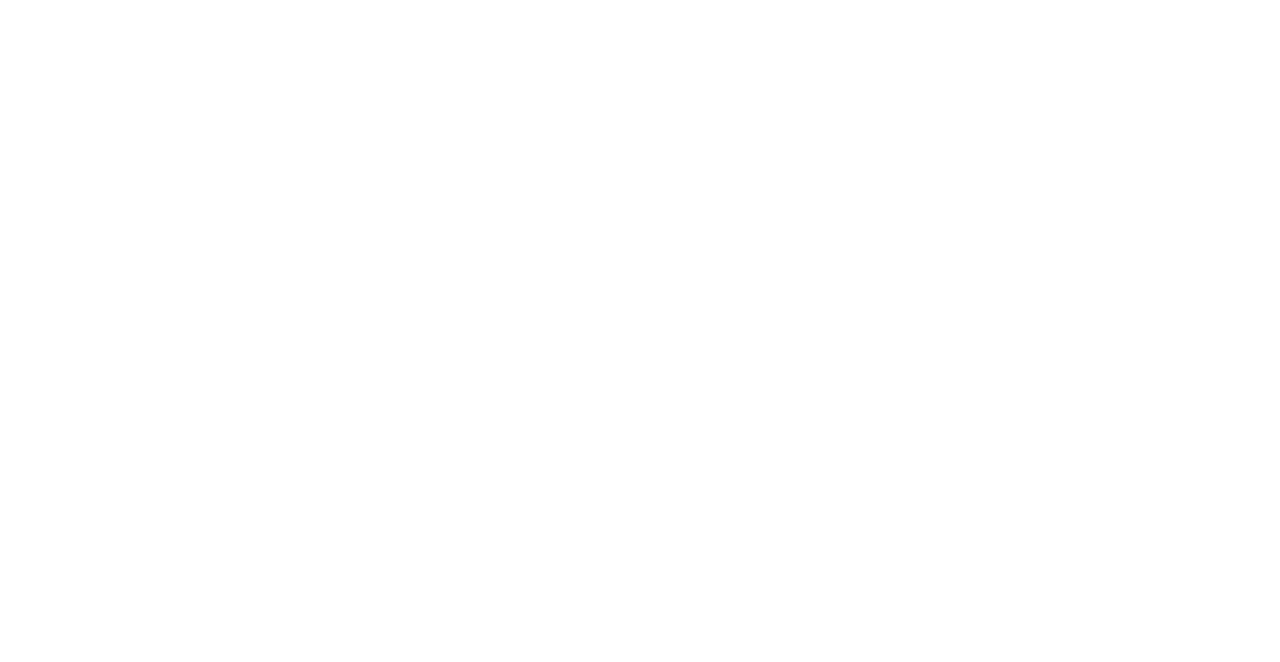
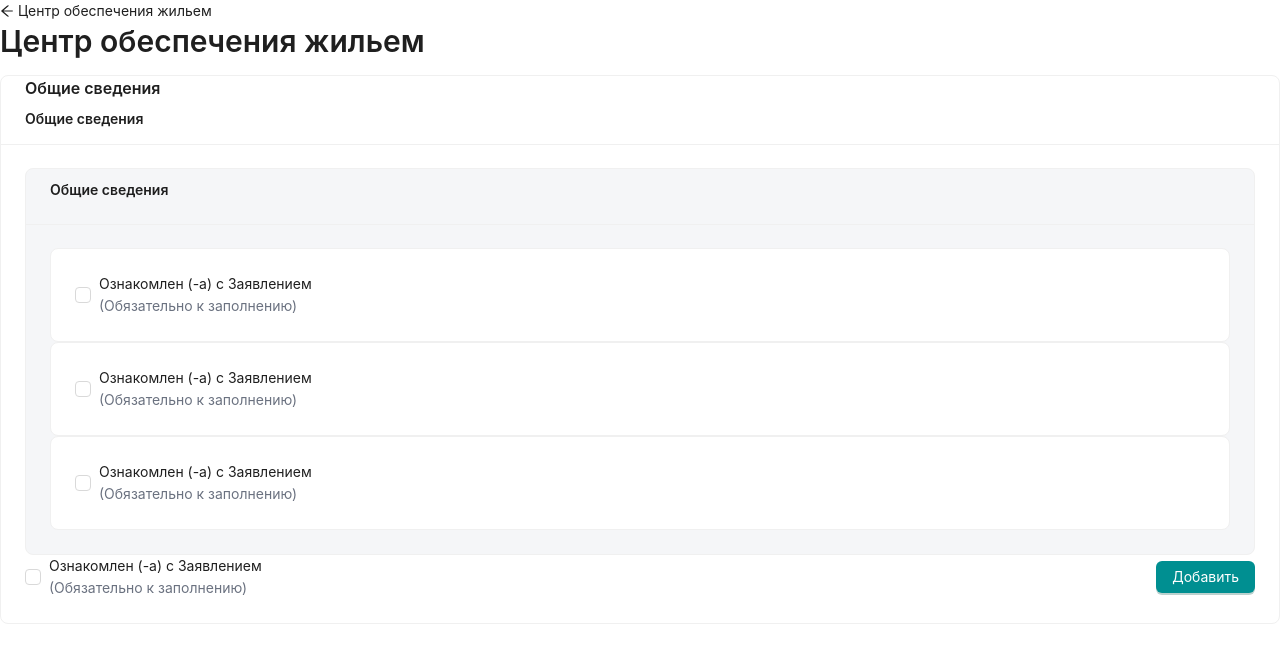
Before and after one commit to Asselya123/baspana-front, a React (Vite) app: page /sign in a window 1280 px wide. Before the commit this address had no page. Shown: the top 662 px of the page. Built offline with nearby package versions, Linux system fonts and the light colour scheme.

Commit message:
feat: sign page

```diff
--- a/src/Routes.tsx
+++ b/src/Routes.tsx
@@ -1,13 +1,13 @@
 import { FC } from "react";
 import { Route, Routes } from "react-router-dom";
-import { ApplicationFormPage } from "./modules/application/pages/ApplicationFormPage";
+import { ApplicationRoutes } from "./modules/application/ApplicationRoutes";
 
 interface RouterProviderProps {}
 
 export const RouterProvider: FC<RouterProviderProps> = ({}) => {
   return (
     <Routes>
-      <Route path="/" element={<ApplicationFormPage />} />
+      <Route path="/*" element={<ApplicationRoutes />} />
     </Routes>
   );
 };
--- a/src/modules/application/ApplicationRoutes.tsx
+++ b/src/modules/application/ApplicationRoutes.tsx
@@ -1,6 +1,7 @@
 import { FC } from "react";
 import { Route, Routes } from "react-router-dom";
 import { ApplicationFormPage } from "./pages/ApplicationFormPage";
+import { ApplicationSignPage } from "./pages/ApplicationSignPage";
 
 interface ApplicationRoutesProps {}
 
@@ -8,6 +9,7 @@
   return (
     <Routes>
       <Route path="/" element={<ApplicationFormPage />} />
+      <Route path="/sign" element={<ApplicationSignPage />} />
     </Routes>
   );
 };
--- /dev/null
+++ b/src/modules/application/pages/ApplicationSignPage.tsx
@@ -0,0 +1,67 @@
+import { ArrowLeftOutlined } from "@ant-design/icons";
+import { Breadcrumb, Button, Card, Checkbox, Typography } from "antd";
+import { FC } from "react";
+
+const { Title } = Typography;
+
+interface ApplicationSignPageProps {}
+
+export const ApplicationSignPage: FC<ApplicationSignPageProps> = ({}) => {
+  return (
+    <div>
+      <Breadcrumb
+        items={[
+          {
+            title: (
+              <span>
+                <ArrowLeftOutlined /> Центр обеспечения жильем
+              </span>
+            ),
+          },
+        ]}
+      />
+      <div className="flex items-center justify-between">
+        <Title level={2}>Центр обеспечения жильем</Title>
+      </div>
+      <Card
+        title={
+          <div>
+            <Typography.Title level={5}>Общие сведения</Typography.Title>
+            <Typography.Paragraph>Общие сведения</Typography.Paragraph>
+          </div>
+        }
+      >
+        <Card
+          title={
+            <div>
+              <Typography.Paragraph>Общие сведения</Typography.Paragraph>
+            </div>
+          }
+          style={{
+            background: "#F5F6F8",
+          }}
+        >
+          {[1, 2, 3].map(() => (
+            <Card>
+              <Checkbox>
+                Ознакомлен (-а) с Заявлением{" "}
+                <span className="block text-gray-500">
+                  (Обязательно к заполнению)
+                </span>
+              </Checkbox>
+            </Card>
+          ))}
+        </Card>
+        <div className="flex items-center justify-between">
+          <Checkbox>
+            Ознакомлен (-а) с Заявлением{" "}
+            <span className="block text-gray-500">
+              (Обязательно к заполнению)
+            </span>
+          </Checkbox>
+          <Button type="primary">Добавить</Button>
+        </div>
+      </Card>
+    </div>
+  );
+};
```
